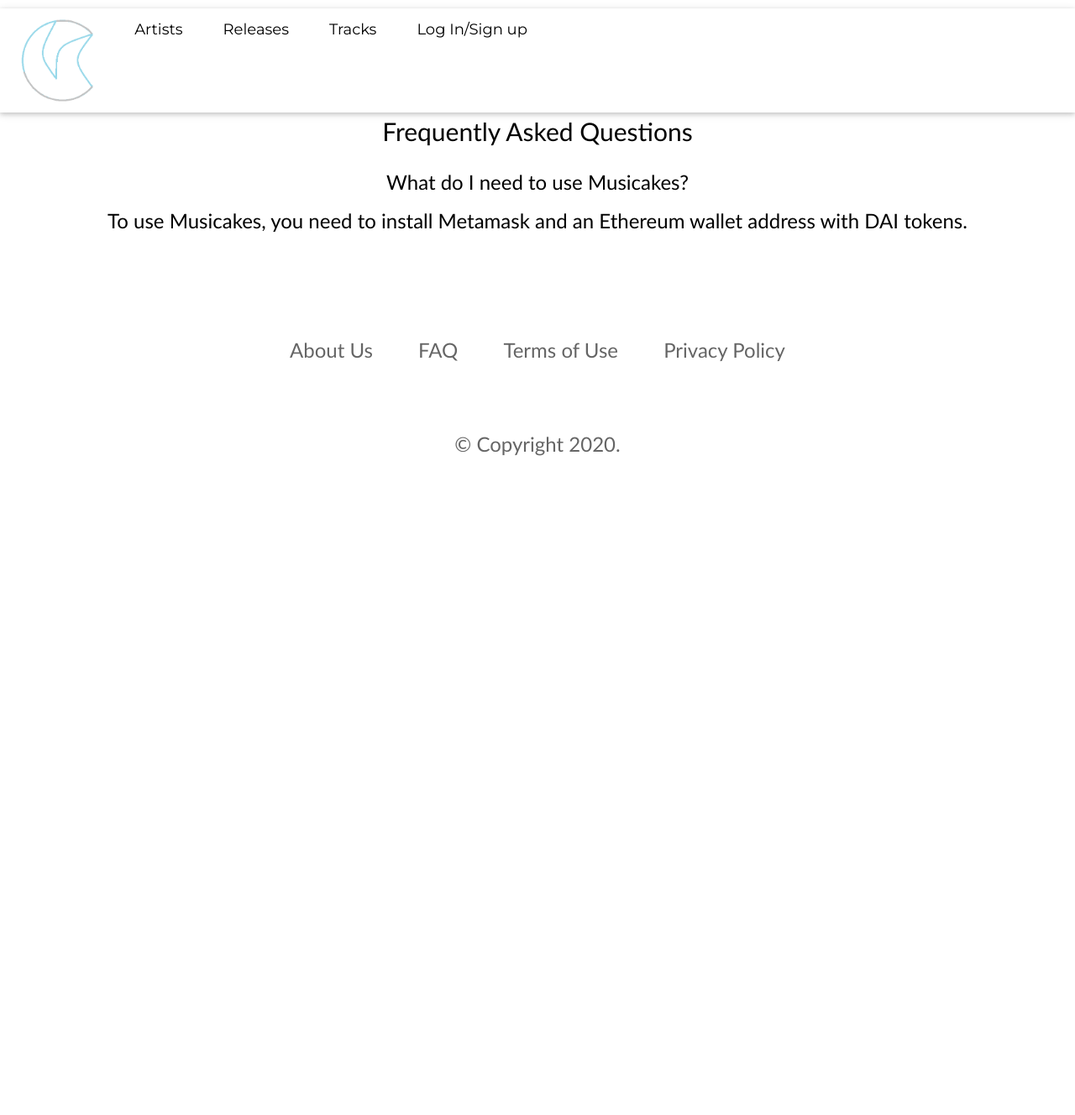
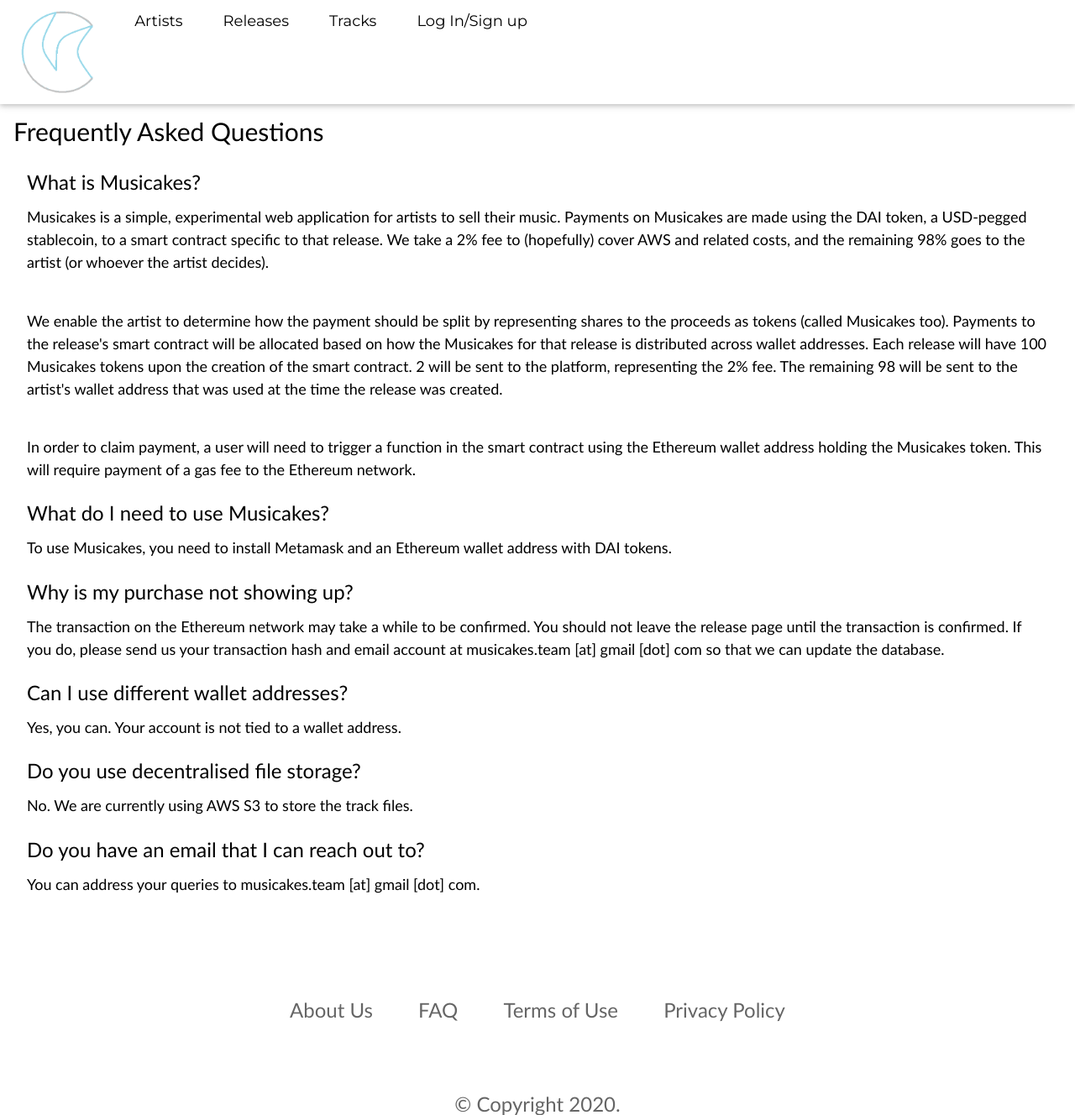
Before and after one commit to tserg/musicakes, a Flask app: page /faq in a window 1280 px wide. Shown: the top 1328 px of the page at 84% size. Before the commit the page ends 543 px from the top, so only its background shows below. Run offline with Flask 2, Linux system fonts and the light colour scheme; some libraries are stand-ins or nearby versions.

Commit message:
docs: faq page
Updated faq page.

```diff
--- a/templates/pages/faq.html
+++ b/templates/pages/faq.html
@@ -8,18 +8,44 @@
 {% endblock %}
 {% block content %}
 
-	<div class="w3-center">
+	<div class="w3-container">
 
 		<h2>Frequently Asked Questions</h2>
 
-
+		<div class = "w3-container">
+			<h3>What is Musicakes?</h3>
+			<h5>Musicakes is a simple, experimental web application for artists to sell their music. Payments on Musicakes are made using the DAI token, a USD-pegged stablecoin, to a smart contract specific to that release. We take a 2% fee to (hopefully) cover AWS and related costs, and the remaining 98% goes to the artist (or whoever the artist decides).</h5>
+			<br>
+			<h5>We enable the artist to determine how the payment should be split by representing shares to the proceeds as tokens (called Musicakes too). Payments to the release's smart contract will be allocated based on how the Musicakes for that release is distributed across wallet addresses. Each release will have 100 Musicakes tokens upon the creation of the smart contract. 2 will be sent to the platform, representing the 2% fee. The remaining 98 will be sent to the artist's wallet address that was used at the time the release was created.
+			</h5>
+			<br>
+			<h5>In order to claim payment, a user will need to trigger a function in the smart contract using the Ethereum wallet address holding the Musicakes token. This will require payment of a gas fee to the Ethereum network.<h5>
+		</div>
 
 		<div class = "w3-container">
 			<h3>What do I need to use Musicakes?</h3>
-			<h3>To use Musicakes, you need to install Metamask and an Ethereum wallet address with DAI tokens.</h3>
+			<h5>To use Musicakes, you need to install Metamask and an Ethereum wallet address with DAI tokens.</h5>
 		</div>
 
+		<div class = "w3-container">
+			<h3>Why is my purchase not showing up?</h3>
+			<h5>The transaction on the Ethereum network may take a while to be confirmed. You should not leave the release page until the transaction is confirmed. If you do, please send us your transaction hash and email account at musicakes.team [at] gmail [dot] com so that we can update the database.</h5>
+		</div>
 
+		<div class = "w3-container">
+			<h3>Can I use different wallet addresses?</h3>
+			<h5>Yes, you can. Your account is not tied to a wallet address.</h5>
+		</div>
+
+		<div class = "w3-container">
+			<h3>Do you use decentralised file storage?</h3>
+			<h5>No. We are currently using AWS S3 to store the track files.</h5>
+		</div>
+
+		<div class = "w3-container">
+			<h3>Do you have an email that I can reach out to?</h3>
+			<h5>You can address your queries to musicakes.team [at] gmail [dot] com.</h5>
+		</div>
 
 	</div>
 
--- a/templates/pages/show_release.html
+++ b/templates/pages/show_release.html
@@ -2,6 +2,7 @@
 {% block title %}{% endblock %}
 {% block content %}
 <div class="w3-container-holder">
+  <h1>If you have submitted a transaction, do not refresh your page until the transaction is confirmed.</h1>
 <div id = "release-and-user-dashboard" class = "dashboard">
 
 
--- a/templates/pages/show_track.html
+++ b/templates/pages/show_track.html
@@ -2,6 +2,7 @@
 {% block title %}{% endblock %}
 {% block content %}
 <div class="w3-container-holder">
+   <h1>If you have submitted a transaction, do not refresh your page until the transaction is confirmed.</h1>
 <div id = "track-and-user-dashboard" class = "dashboard">
 
 
```
